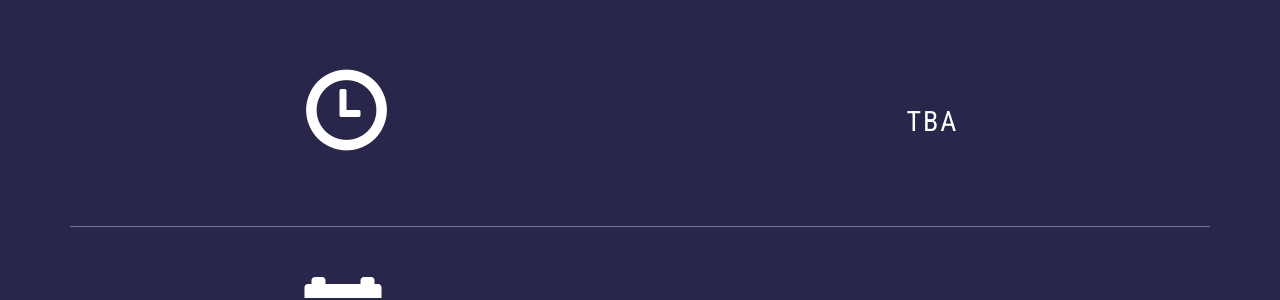
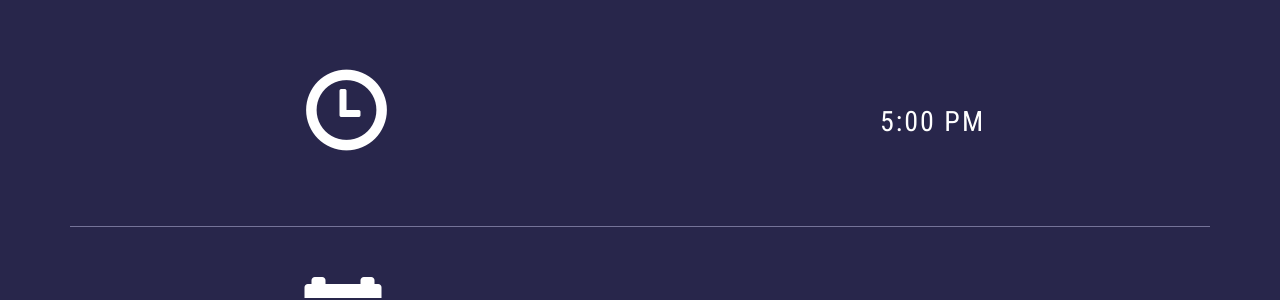
Before and after one commit to meetthemartins/meetthemartins.github.io, a Jekyll site: the page built from info.html, in a window 1280 px wide. Shown: the part 122-422 px from the top of the page. Built offline with Jekyll 4.4.1, drawn with Linux system fonts in a browser that asks for light colours; nearby versions of some CDN libraries.

Commit message:
added the time

```diff
--- a/info.html
+++ b/info.html
@@ -10,7 +10,7 @@ title: Info
         <span class="glyphicon glyphicon-time glyphicon-large"></span>
       </div>
       <div class="col-md-6">
-        <span class="info">TBA</span>
+        <span class="info">5:00 PM</span>
       </div>
     </div>
     <hr class="hr-info">
```
